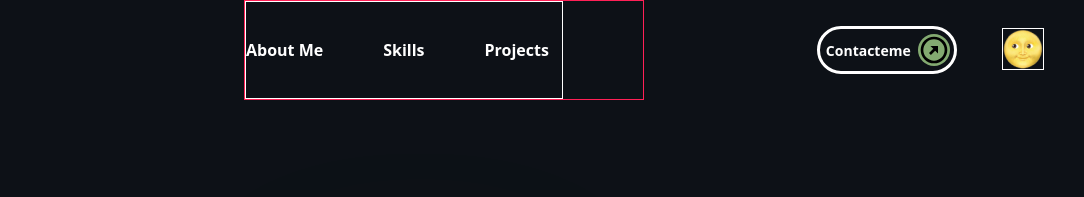
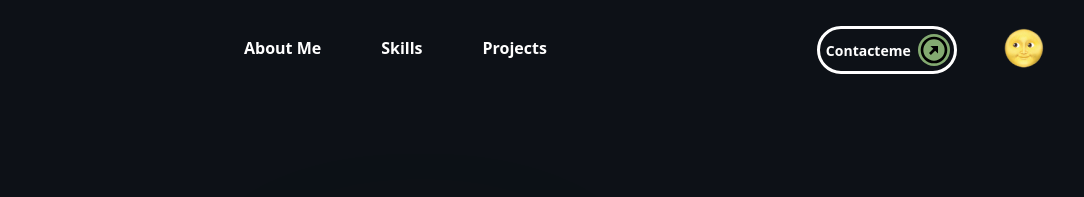
Before and after one commit to NathanLoop2004/miniproject-n1, a website: page index.html in a window 1280 px wide. Shown: the top 197 px of the page, 196-1280 px from the left. Drawn offline with nearby package versions, Linux system fonts and the light colour scheme.

Commit message:
Aun buscando el erro

```diff
--- a/darkMode.js
+++ b/darkMode.js
@@ -3,4 +3,4 @@ let buttonDM = document.querySelector('#buttonDM');
 buttonDM.addEventListener("click", switchDarkMode);
 
 function switchDarkMode(){
-    document.documentElement.classList.toggle("dark")}
+    document.documentElement.classList.toggle("dark")};
--- a/index.html
+++ b/index.html
@@ -3,9 +3,11 @@
 <head>
     <meta charset="UTF-8">
     <meta name="viewport" content="width=device-width, initial-scale=1.0">
-    <title>Document</title>
+    <title>PortFolio</title>
     <script src="https://cdn.jsdelivr.net/npm/@tailwindcss/browser@4"></script>
+    <!-- Script del darkMode -->
     <script rel="stylesheet" src="darkMode.js" defer></script>
+    <!-- Css -->
     <link rel="stylesheet" href="./style.css">
 
 
@@ -16,7 +18,7 @@
 
 
 
-  <div class="absolute border border-white flex items-center top-7 right-10" >
+  <div class="absolute  border-white flex items-center top-7 right-10" >
 
     <button id="buttonDM" class="cursor-pointer" >
       <img src="./Img-4/🌝.png "  alt="" class="h-[40px] w-[40px] hidden dark:block">
@@ -27,7 +29,7 @@
 
 
 
-  <header class="h-25  lg:w-[100%] bg-[#0D1117] flex justify-around gap-30">
+  <header class="h-25  lg:w-[100%] bg-[#0D1117] flex justify-around gap-30 dark:bg-amber-400">
 <!-- Logo -->
 <section class="flex items-center justify-center mr-60 lg:mr-0 w-60">
 <div class="" >
@@ -42,8 +44,8 @@ style="fill: rgb(255, 254, 254);transform: ;msFilter:;"><path d="M19.494 9.05a8.
 
 <!-- Navigation-->
 
-<section class="border-rose-500 border-1 w-100 hidden lg:flex flex-row">
-<section class="w-[80%] lg:flex border border-white hidden">
+<section class="border-rose-500  w-100 hidden lg:flex flex-row">
+<section class="w-[80%] lg:flex  border-white hidden">
 
   <nav class="">
     <ul class="decoration-none flex justify-center  gap-15 mt-9 text-white font-bold font-weight-500 ">
```
